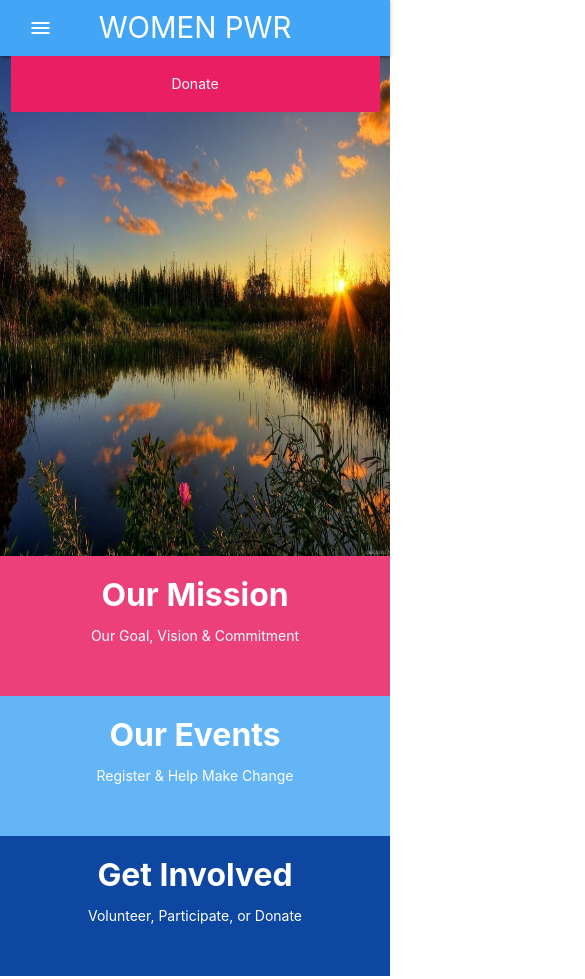
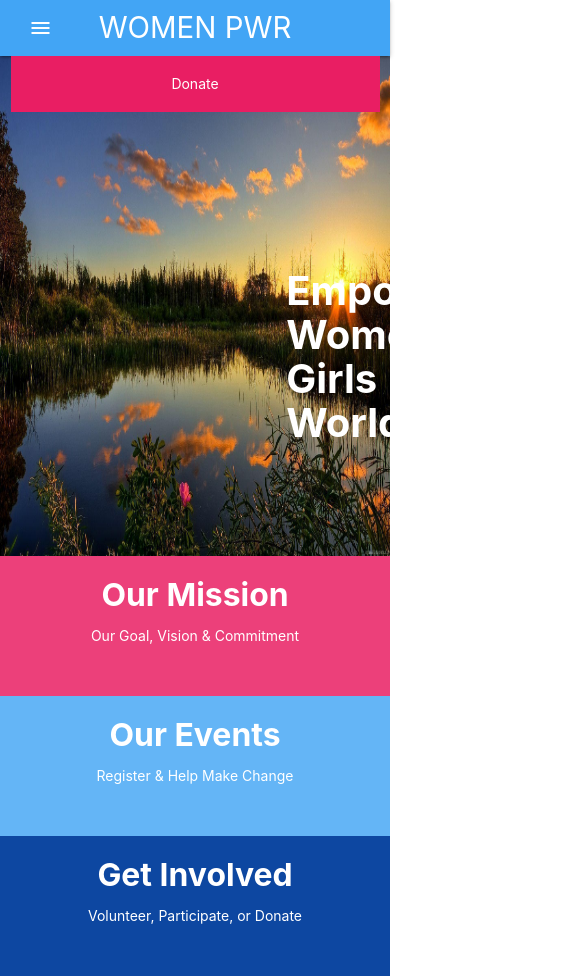
Before and after one commit to SaifRehman99/Women-Power-Materialize-css-Project, a plain HTML site: page index.html in a window 390 px wide. Shown: the top 979 px of the page, 585 px wide, since content can reach past the window. Drawn offline with nearby package versions, Linux system fonts and the light colour scheme.

Commit message:
fixing issues

```diff
--- a/css/style.css
+++ b/css/style.css
@@ -102,3 +102,12 @@ body {
     top: 230px;
     left: 5%;
 }
+
+@media(max-width:650px){
+    .text01 h1{
+        font-size: 40px;
+    }
+    .text01{
+        left: -42%;
+    }
+}
```
